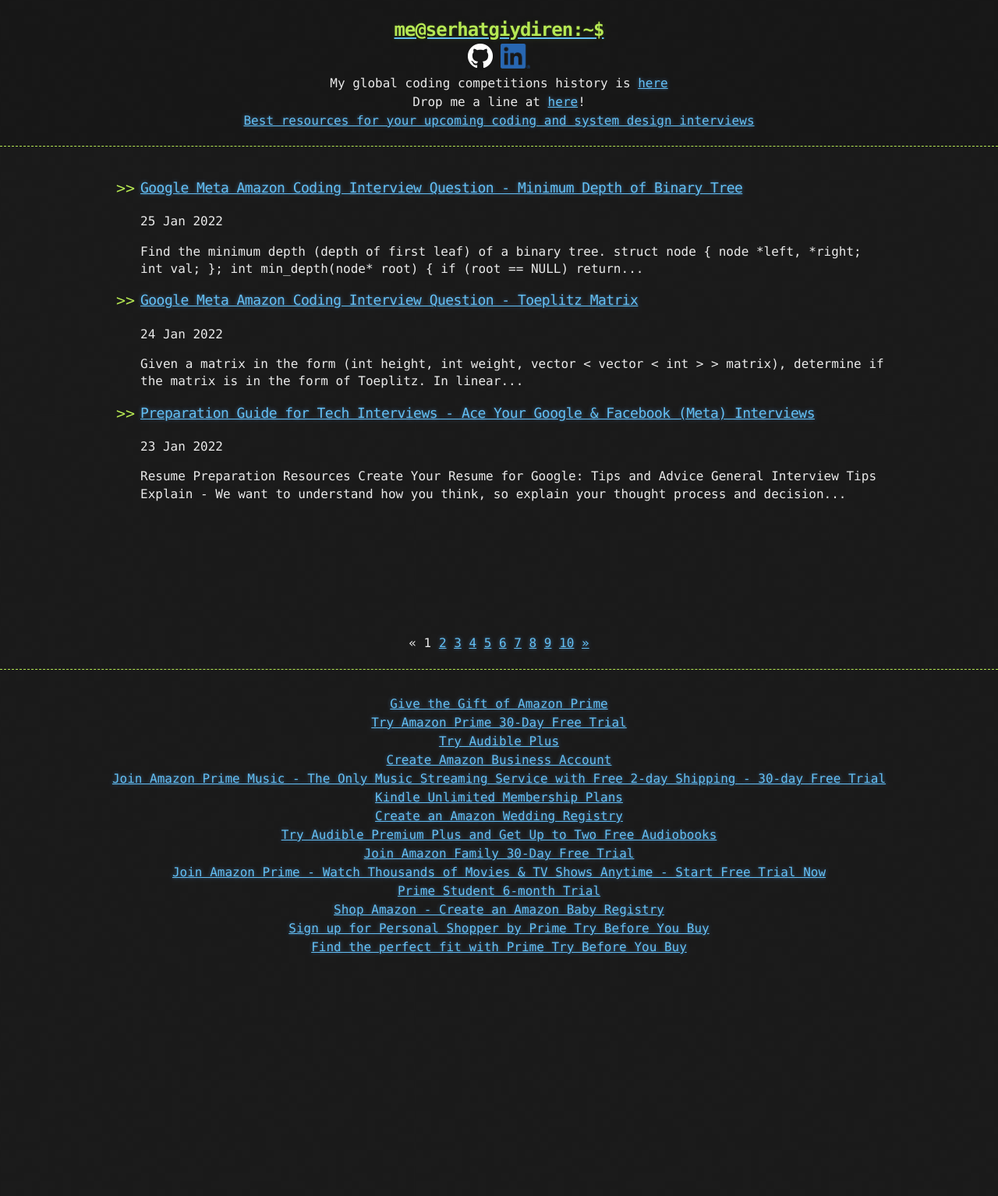
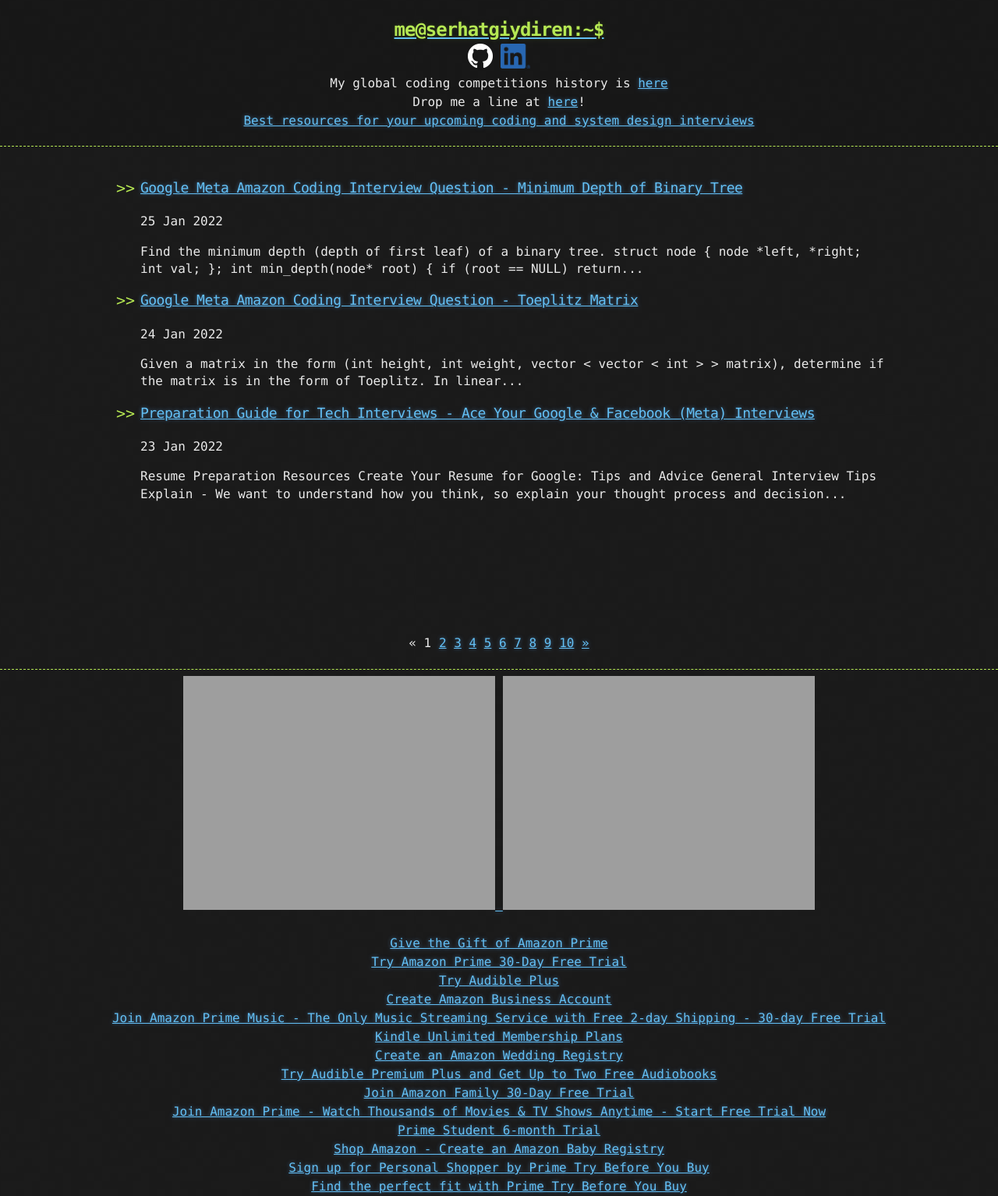
Before and after one commit to goodHunter27/serhatgiydiren.github.io, a Jekyll site: the page built from index.html, in a window 1280 px wide. Shown: the whole page at 78% size. Built offline with Jekyll 4.4.1, drawn with Linux system fonts in a browser that asks for light colours; the list of posts is cut into pages by our own code; before the commit the page ends 1227 px from its top, so only the background shows below that.

Commit message:
Update amazon_bounty.html

```diff
--- a/_includes/amazon_bounty.html
+++ b/_includes/amazon_bounty.html
@@ -2,6 +2,12 @@
 
 <div class="container">
   <div class="header-links">
+    <a target="_blank" href="https://amzn.to/3wfXQ5n">
+      <img src="{{ site.url }}/assets/ab01.png" alt="Give the Gift of Amazon Prime">
+    </a>
+    <a target="_blank" href="https://amzn.to/3wfXQ5n">
+      <img src="{{ site.url }}/assets/ab01.png" alt="Give the Gift of Amazon Prime">
+    </a>
   </div>
 </div>
 
```
